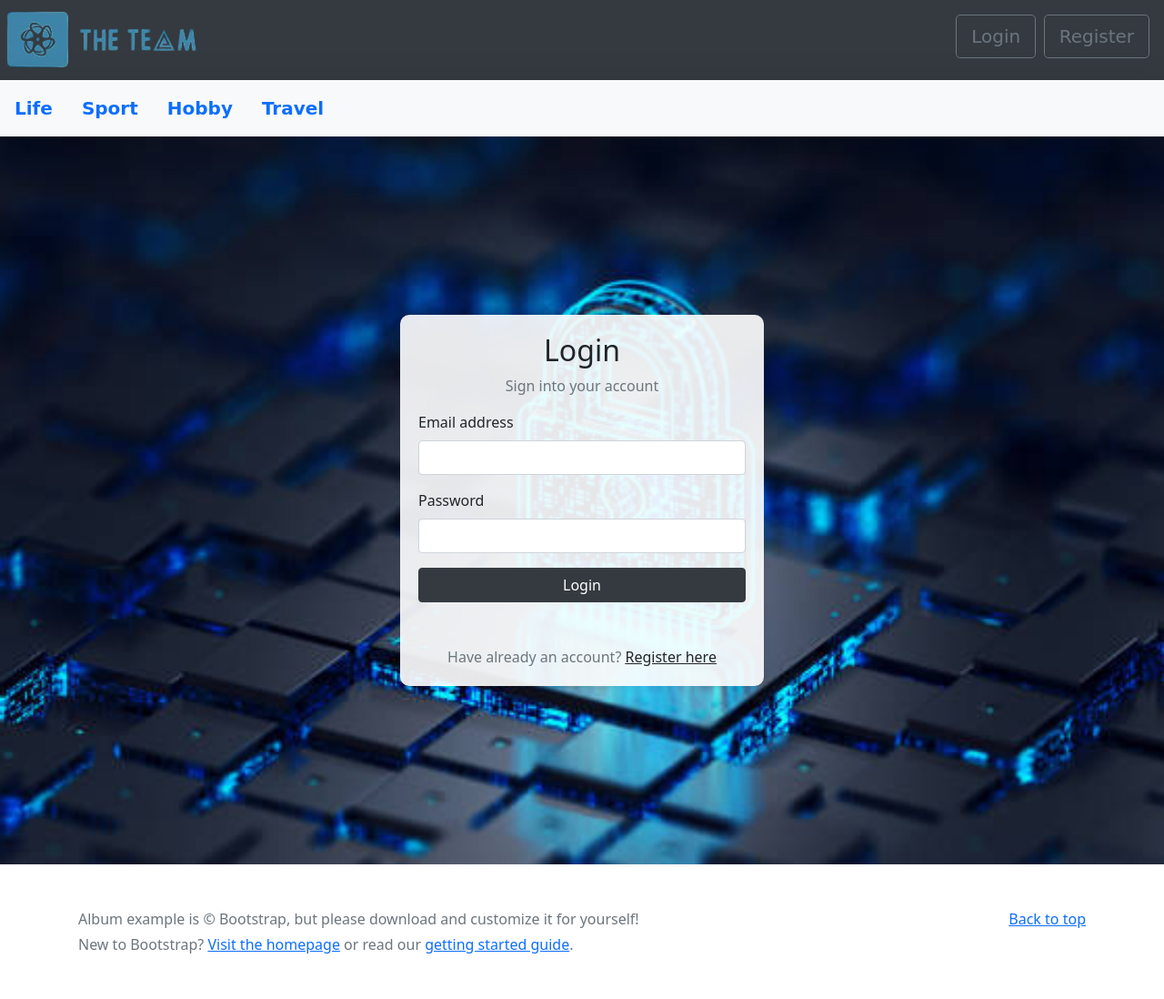
After one commit to czmyu03160/The_team_Project, a Flask app: page /login in a window 1280 px wide. The commit adds this page. Shown: the whole page at 91% size. Run offline with Flask 3, Linux system fonts and the light colour scheme; some libraries are stand-ins or nearby versions.

Commit message:
[add login page]

```diff
--- a/app.py
+++ b/app.py
@@ -16,12 +16,17 @@ def get_db_connection():
 
 
 
-
-
 @app.route('/')
 def index():
     """Render the home page."""
     return render_template('index.html')
+
+
+@app.route('/login')
+def login():
+    """Render the home page."""
+    return render_template('login.html')
+
 
 
 
--- a/templates/base.html
+++ b/templates/base.html
@@ -56,56 +56,13 @@
         </a>
                 <ul class="topmenu font">
                   <div class="container mt-2">
-                    <button type="button" class="btn btn-lg btn-outline-secondary" data-toggle="modal" data-target="#loginModal">
-                      Login
-                    </button>
+                    <a href="{{ url_for('login') }}" class="btn btn-lg btn-outline-secondary">Login</a>
                     <a href="{{ url_for('register') }}" class="btn btn-lg btn-outline-secondary">Register</a>
                   </div>
                 </ul>
 
 
-      <div class="modal fade" id="loginModal" tabindex="-1" aria-labelledby="loginModalLabel" aria-hidden="true">
-        <div class="modal-dialog modal-lg modal-dialog-centered">
-          <div class="modal-content" style="border-radius: 1rem;">
-            <div class="row g-0">
-              <div class="col-md-5 d-none d-md-block">
-                <img src="{{ url_for('static', filename='Login.jpg') }}"
-                     alt="login form" class="img-fluid" style="border-radius: 1rem 0 0 1rem; height: 100%; object-fit: cover;" />
-              </div>
-              <div class="col-md-7">
-                <div class="modal-header border-0">
-                  <div class="d-flex align-items-center">
-                    <i class="fas fa-cubes fa-2x me-3" style="color: #ff6219;"></i>
-                    <h1 class="modal-title fw-bold mb-0" id="loginModalLabel">Login</h1>
-                  </div>
-                  <button type="button" class="close" data-dismiss="modal" aria-label="Close">
-                    <span aria-hidden="true">&times;</span>
-                  </button>
-                </div>
-                <div class="modal-body p-4 p-lg-5 text-black">
-                  <h5 class="fw-normal mb-3 pb-3" style="letter-spacing: 1px;">Sign into your account</h5>
 
-                  <form action="" method="post">
-                    <div class="mb-4">
-                    <input type="email" name="email" id="form2Example17" class="form-control form-control-lg" placeholder="Email address" />
-                    </div>
-
-                    <div class="mb-4">
-                    <input type="password" name="password" id="form2Example27" class="form-control form-control-lg" placeholder="Password" />
-                    </div>
-
-                    <div class="pt-1 mb-4">
-                    <button class="btn btn-dark btn-lg btn-block" type="submit">Login</button>
-                    </div>
-                    <p class="mb-5 pb-lg-2" style="color: #393f81;">Don't have an account? <a href="{{ url_for('register') }}"
-                        style="color: #393f81;">Register here</a></p>
-                </form>
-                </div>
-              </div>
-            </div>
-          </div>
-        </div>
-      </div>
 
     </div>
     <div class="navbar navbar-light bg-light shadow-lg">
@@ -135,7 +92,6 @@
     {% block content %}{% endblock %}
   </main>
 
-
   <footer class="text-muted py-5">
     <div class="container">
       <p class="float-right mb-1">
@@ -146,16 +102,5 @@
           href="/docs/5.0/getting-started/introduction/">getting started guide</a>.</p>
     </div>
   </footer>
-
-   <script>
-    document.addEventListener('DOMContentLoaded', function() {
-      if (window.location.hash === '#login') {
-        var loginModalElement = document.getElementById('loginModal');
-        var loginModal = new bootstrap.Modal(loginModalElement);
-        loginModal.show();
-      }
-    });
-  </script>
-
 </body>
 </html>
--- /dev/null
+++ b/templates/login.html
@@ -0,0 +1,55 @@
+{% extends "base.html" %}
+
+{% block title %}Login{% endblock %}
+
+{% block head_extra %}
+    <!-- 可選：添加特定於 login 頁面的額外頭部內容 -->
+    <style>
+        .login-container {
+            background: url('{{ url_for("static", filename="login.jpg") }}') no-repeat center center;
+            background-size: cover;
+            min-height: 100vh;
+            display: flex;
+            justify-content: center;
+            align-items: center;
+        }
+        .login-card {
+            background: rgba(255, 255, 255, 0.9);
+            padding: 20px;
+            border-radius: 10px;
+            box-shadow: 0 0 10px rgba(0, 0, 0, 0.1);
+            width: 100%;
+            max-width: 400px;
+        }
+    </style>
+{% endblock %}
+
+{% block content %}
+    <div class="login-container">
+        <div class="login-card">
+            <h2 class="text-center">Login</h2>
+            <p class="text-center text-muted">Sign into your account</p>
+            <form method="POST" action="/login">
+                <div class="mb-3">
+                    <label for="email" class="form-label">Email address</label>
+                    <input type="email" class="form-control" id="email" name="email" required>
+                </div>
+                <div class="mb-3">
+                    <label for="password" class="form-label">Password</label>
+                    <input type="password" class="form-control" id="password" name="password" required>
+                </div>
+                {% with messages = get_flashed_messages() %}
+                    {% if messages %}
+                        {% for message in messages %}
+                            <div class="alert alert-warning" role="alert">{{ message }}</div>
+                        {% endfor %}
+                    {% endif %}
+                {% endwith %}
+                <button type="submit" class="btn btn-dark w-100">Login</button>
+            </form>
+            <p class="text-center text-muted mt-5 mb-0">Have already an account?
+                <a href="{{ url_for('register') }}" class="fw-bold text-body"><u>Register here</u></a>
+            </p>
+        </div>
+    </div>
+{% endblock %}
```
Also changed, not shown: templates/register.html (+9 -4 lines), static/register.jpg (added).
